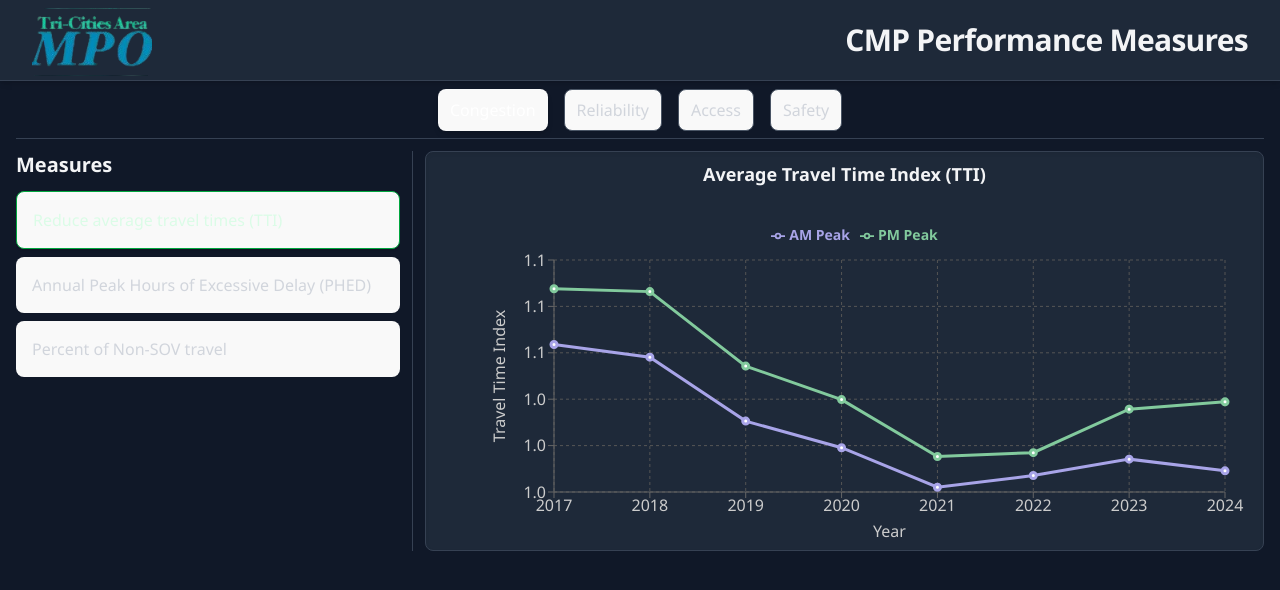
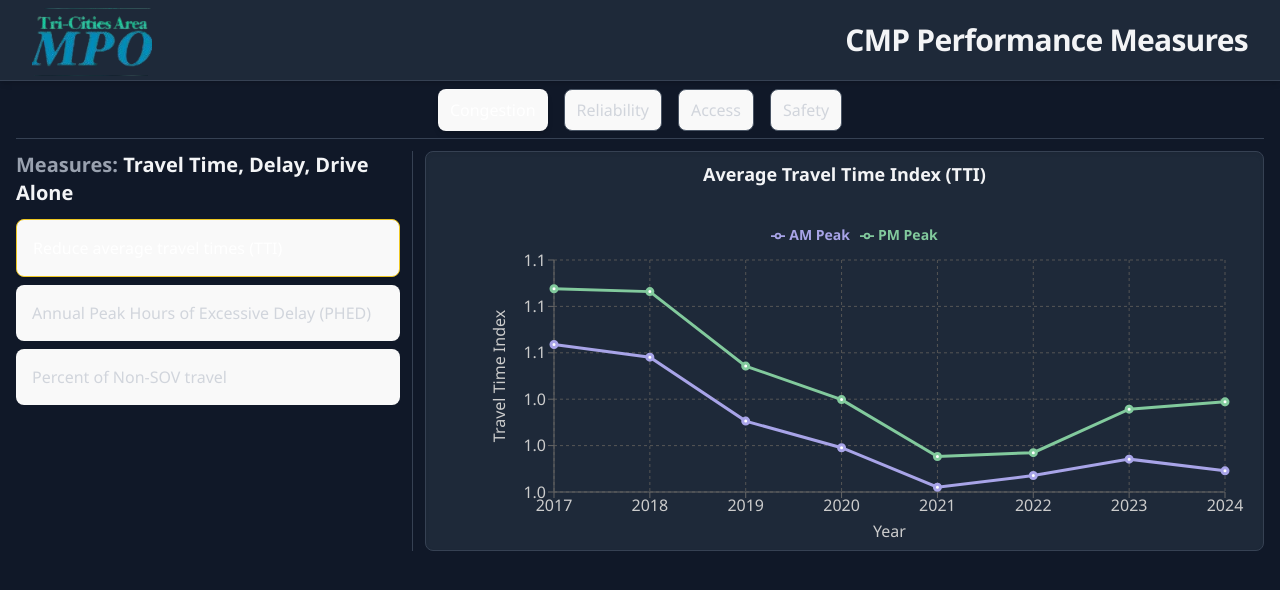
Before and after one commit to elishaadamu/CMP-Performance-Measures, a React (Vite) app: page / in a window 1280 px wide. Shown: the top 590 px of the page. Built offline with nearby package versions, Linux system fonts and the light colour scheme.

Commit message:
reshape table

```diff
--- a/src/App.jsx
+++ b/src/App.jsx
@@ -9,6 +9,7 @@ const HierarchicalTree = () => {
     name: "Performance Measures",
     children: [
       {
+        measures: "Travel Time, Delay, Drive Alone",
         name: "Congestion",
         children: [
           {
@@ -41,6 +42,8 @@ const HierarchicalTree = () => {
         ],
       },
       {
+        measures:
+          "Reliability, Truck Reliability, Miles Traveled (Interstate),  Miles Traveled (Non-Interstate)",
         name: "Reliability",
         children: [
           {
@@ -84,6 +87,7 @@ const HierarchicalTree = () => {
         ],
       },
       {
+        measures: "Trip Length, EJ-Transit Access, Transit-Job Access, Access",
         name: "Access",
         children: [
           {
@@ -128,6 +132,7 @@ const HierarchicalTree = () => {
         ],
       },
       {
+        measures: "Fatality - Injury",
         name: "Safety",
         children: [
           {
--- a/src/MainContent.jsx
+++ b/src/MainContent.jsx
@@ -63,14 +63,12 @@ const MainContent = ({ data }) => {
       for (const key in dataSources) {
         try {
           const csvData = await d3.csv(dataSources[key]);
-          // Ensure numeric values are parsed correctly, especially for the Delay chart
-          if (key === "Delay") {
-            csvData.forEach((d) => {
-              d.PHED = +d.PHED;
-              d.TotalPopulation = +d.TotalPopulation;
-              d.PHEDperCapita = +d.PHEDperCapita;
-            });
-          }
+          // Generic numeric conversion for all loaded data
+          csvData.forEach((d) => {
+            for (const prop in d) {
+              if (!isNaN(d[prop]) && d[prop] !== "") d[prop] = +d[prop];
+            }
+          });
           loadedData[key] = csvData;
         } catch (error) {
           console.error(`Error loading data for ${key}:`, error);
@@ -119,7 +117,8 @@ const MainContent = ({ data }) => {
             (line) => !toggledLegends["Travel Time Reliability"]?.[line.key]
           ),
           xAxisKey: "year",
-          yAxisLabel: "Commute Time (minutes)",
+          yAxisLabel: "Planning Time Index",
+          isPercentage: false, // Explicitly set for clarity
           onLegendClick: (dataKey) =>
             handleLegendClick("Travel Time Reliability", dataKey),
           toggledLegends: toggledLegends["Travel Time Reliability"],
@@ -383,10 +382,19 @@ const MainContent = ({ data }) => {
     return <ChartComponent {...config.props} />;
   };
 
-  const goalColors = ["#b6cb1a", "#f87c01", "#0481f7", "#3cbcb6", "#e34c00"]; // Moved inside to be accessible
+  const goalColors = ["#eec722", "#6273d1", "#3799dc", "#e33bba", "#46b96e"];
+
+  const activeObjectiveIndex = objectives.findIndex(
+    (o) => o.name === activeObjectiveName
+  );
+  const activeGoalColor =
+    goalColors[activeObjectiveIndex % goalColors.length] || "#46b96e";
 
   return (
-    <div className="pt-2 px-2 md:px-4 flex-grow flex flex-col relative">
+    <div
+      className="pt-2 px-2 md:px-4 flex-grow flex flex-col relative"
+      style={{ "--active-goal-color": activeGoalColor }}
+    >
       {/* Horizontal Goal Tabs */}
       <div className="border-b border-gray-700 pb-2">
         <nav
@@ -444,7 +452,10 @@ const MainContent = ({ data }) => {
             ${isSidebarOpen ? "translate-x-0" : "-translate-x-full"}
           `}
           >
-            <h2 className="text-xl font-bold text-gray-100 mb-3">Measures</h2>
+            <h2 className="text-xl font-bold text-gray-100 mb-3 capitalize">
+              <span className="text-gray-400">Measures:</span>{" "}
+              <span className="">{activeObjective?.measures}</span>
+            </h2>
             <div className="space-y-2 overflow-y-auto">
               {measures.map((measure) => (
                 <button
@@ -455,7 +466,7 @@ const MainContent = ({ data }) => {
                   }}
                   className={`w-full text-left p-4 rounded-lg transition-all duration-300 ease-in-out ${
                     activeMeasureName === measure.name
-                      ? "bg-green-800 bg-opacity-50 text-green-100 font-semibold border border-green-600 shadow"
+                      ? "bg-[var(--active-goal-color)] bg-opacity-20 text-white font-semibold border border-[var(--active-goal-color)] shadow"
                       : "text-gray-300 hover:bg-gray-700 hover:text-white"
                   }`}
                 >
```
